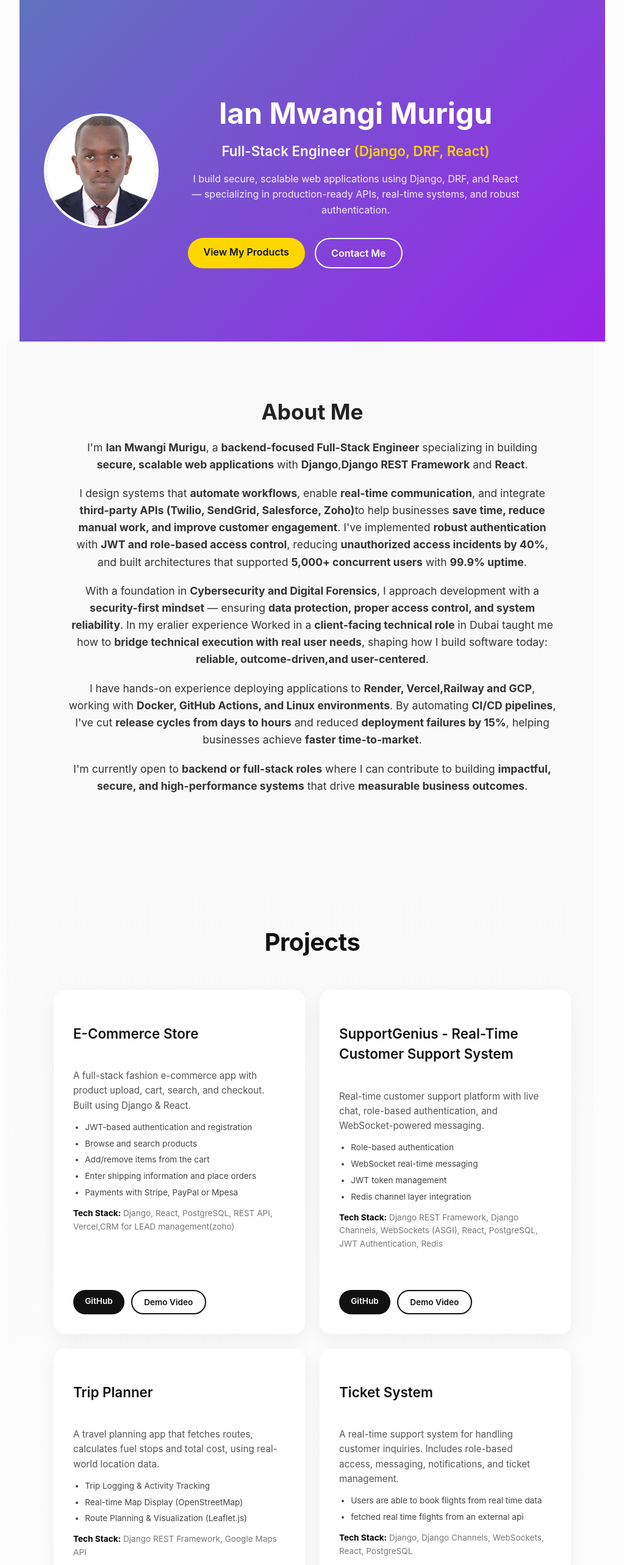
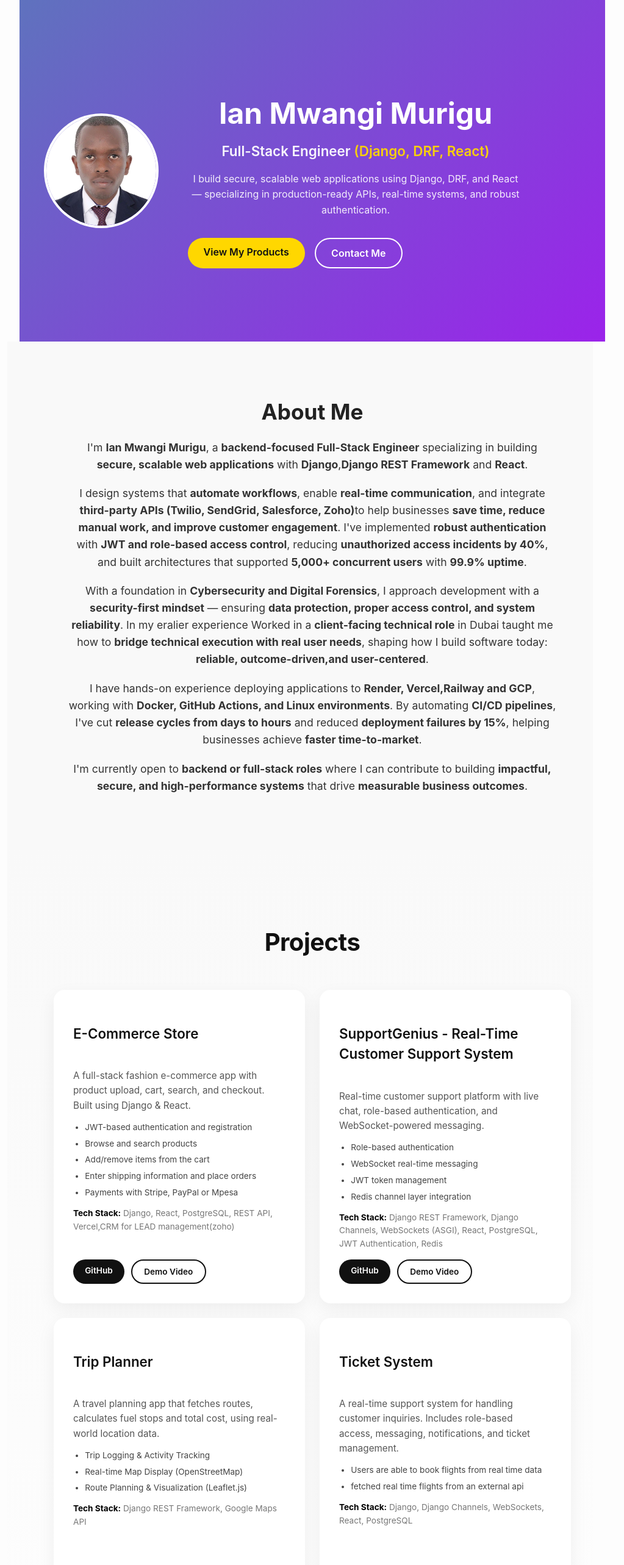
Before and after one commit to Ianmwangi934/Portfolio, a React (Vite) app: page / in a window 1280 px wide. Shown: the top 2566 px of the page at 61% size, without its empty margins (148-1171 px from the left). Built offline with nearby package versions, Linux system fonts and the light colour scheme.

Commit message:
Fixed cards again 2

```diff
--- a/src/components/Projects.css
+++ b/src/components/Projects.css
@@ -35,7 +35,7 @@
   display: flex;
   flex-direction: column;
 
-  height: 500px; /* Fixed height */
+  height: 450px; /* Fixed height */
 }
 
 .project-card:hover {
```
